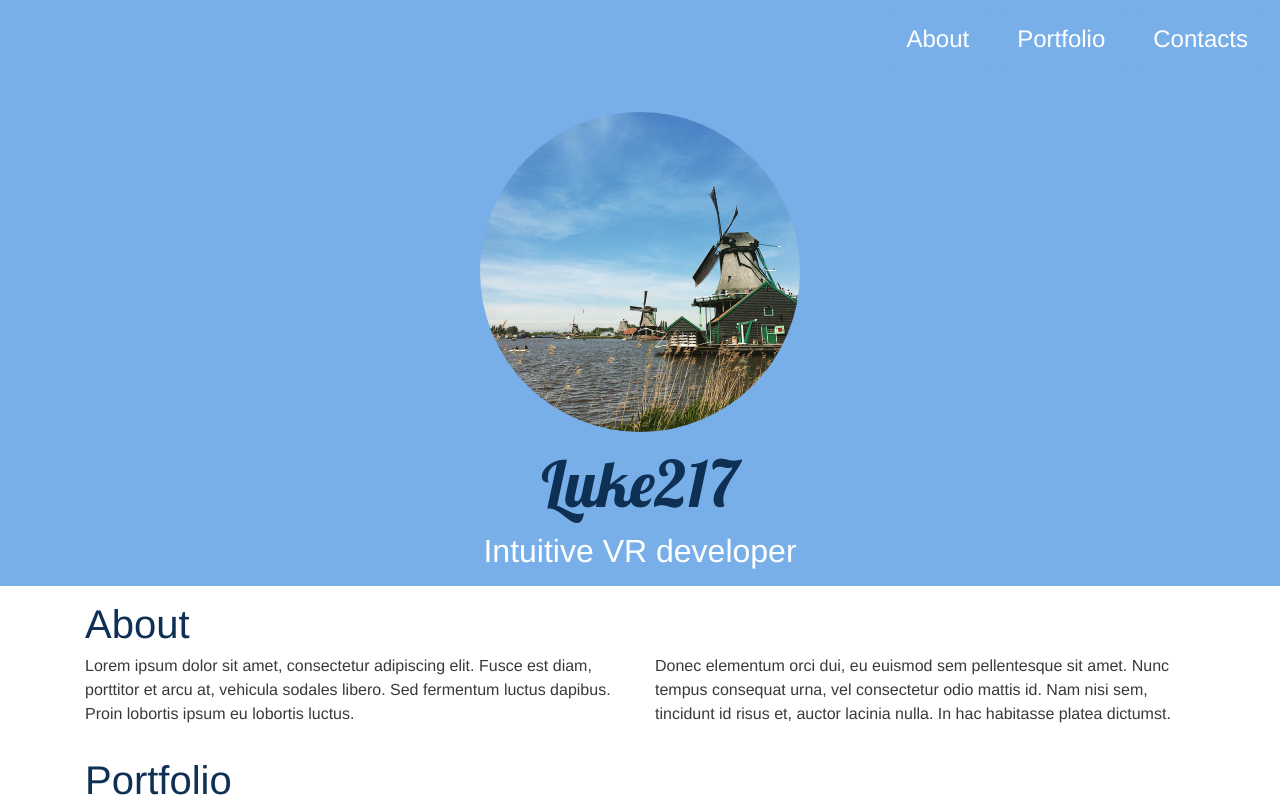
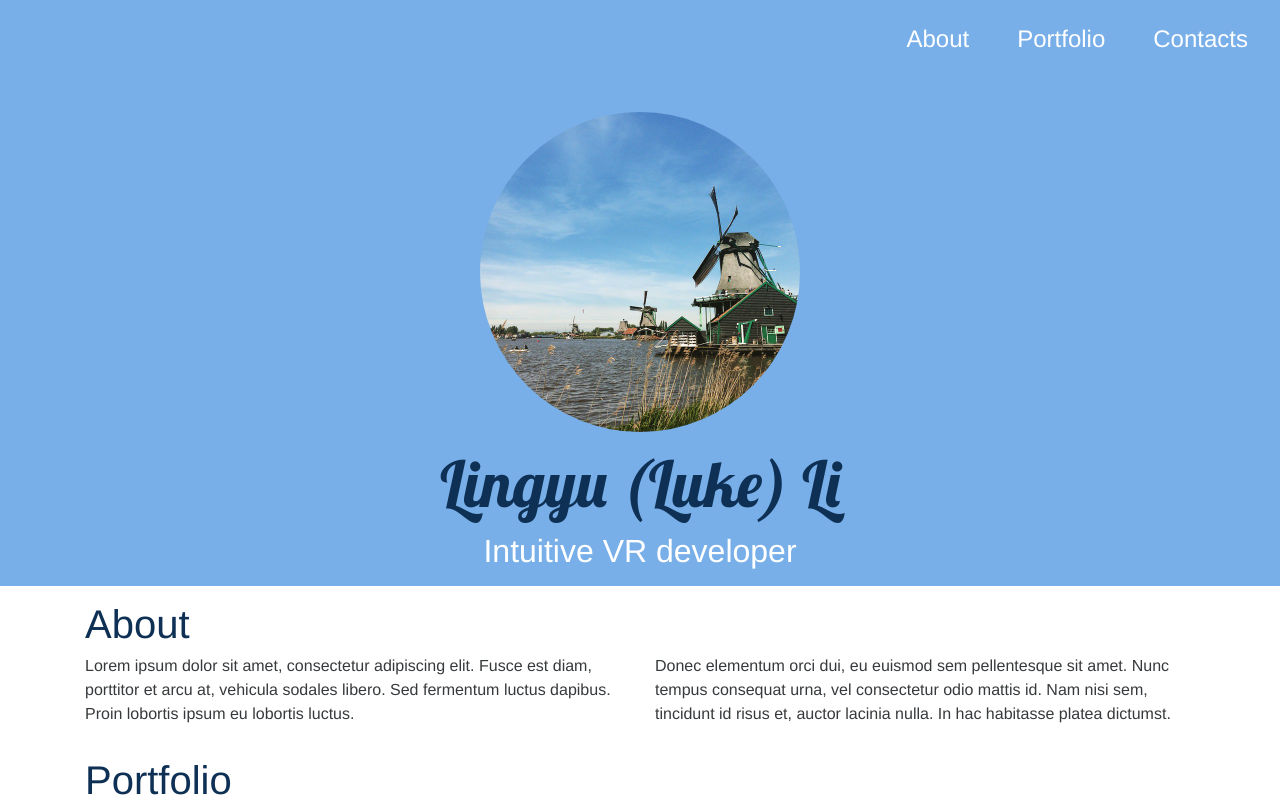
Before and after one commit to luke217/luke217.github.io, a Jekyll site: the page built from index.html, in a window 1280 px wide and 900 px high, cut to the strip 0-806 px from the top of the window. Built offline with Jekyll 4.4.1, drawn with Linux system fonts in a browser that asks for light colours; nearby versions of some CDN libraries.

Commit message:
Update Brand

```diff
--- a/_config.yml
+++ b/_config.yml
@@ -1,8 +1,8 @@
 # Site settings
 # in the templates available like {{ site.myvariable }}.
-title: Lingyu Li, VR Developer.
+title: VR Developer.
 email: lingyu.li@rutgers.edu
-brand: Luke217
+brand: Lingyu (Luke) Li
 headline: Intuitive VR developer
 description: > # this means to ignore newlines until "baseurl:"
    Lingyu Li's Portfolio
```
